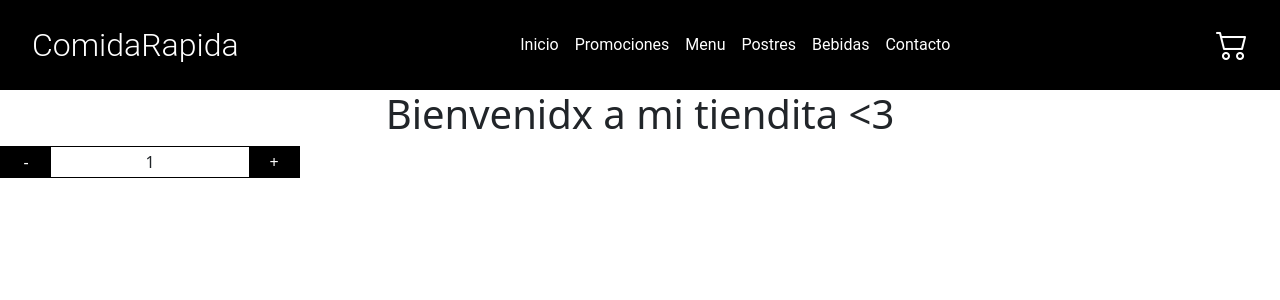
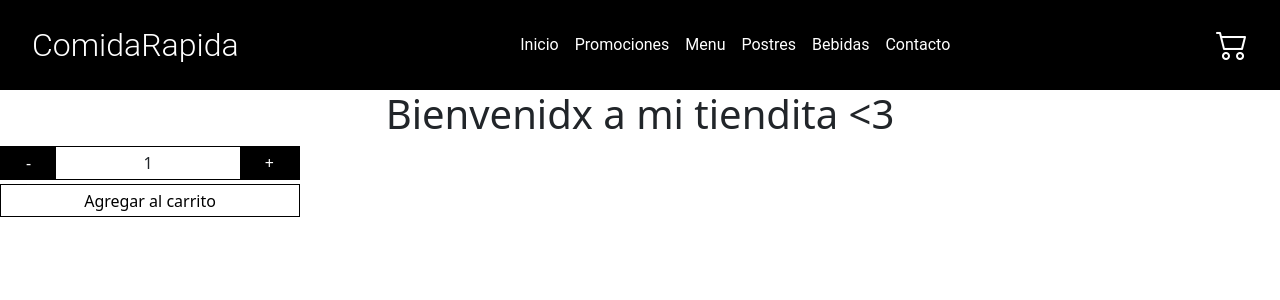
Before and after one commit to lucianina120/ecommerce, a React (Create React App) app: page / in a window 1280 px wide. Shown: the top 300 px of the page. Built offline with nearby package versions, Linux system fonts and the light colour scheme.

Commit message:
FIX add props onAdd and initial in ItemCount

```diff
--- a/src/components/ItemCount.css
+++ b/src/components/ItemCount.css
@@ -1,26 +1,48 @@
-.count{
+.card-count{
+    width: 300px;
+}
+
+.count {
     display: flex;
     flex-direction: row;
     border: solid black 1px;
     justify-content: space-between;
     align-items: center;
-    width: 300px;
-}
-
-.btn-count{
-    width: 50px;
-    height: 30px;
-    background-color: black;
-    color: white;
 
 }
 
- .btn-count:hover{
+.btn-count {
+    /* width: 50px; */
+    padding: 0.2rem 1.5rem;
+    background-color: black;
+    color: white;
+    border: solid black 1px;
+}
+
+.btn-count:hover {
     border: solid white 1px;
-
 }
-.btn-count:active{
+.btn-count:active {
     background-color: white;
     color: black;
+}
 
+.btn-add {
+    padding: 0.2rem 1.5rem;
+    background-color: white;
+    border: solid black 1px;
+    width: 100%;
 }
+
+.btn-add:hover {
+    background-color: black;
+    color:white;
+}
+.btn-add:active {
+    background-color: white;
+    color: black;
+}
+
+.fluid{
+    width: 100%;
+}
--- a/src/components/ItemCount.jsx
+++ b/src/components/ItemCount.jsx
@@ -1,9 +1,9 @@
 import "./ItemCount.css"
 import { useState } from "react"
 
-function ItemCount({stock}){
+function ItemCount({ stock, initial, onAdd }){
 
-    const [count, setCount]  = useState(1)
+    const [count, setCount]  = useState(initial)
 
     function contadorSuma() {
       if(count < stock){
@@ -17,12 +17,21 @@ function ItemCount({stock}){
       }
     }
 
+    function addToCart(){
+      onAdd(count)
+    }
+
+
     return(
-        <div className="count">
-            <button className="btn-count"  onClick={contadorResta}>-</button>
-            <span>{count}</span>
-            <button className="btn-count" onClick={contadorSuma}>+</button>
-        </div>
+          <div className="card-count">
+            <div className="count">
+              <button className="btn-count"  onClick={contadorResta}>-</button>
+              <span>{count}</span>
+              <button className="btn-count" onClick={contadorSuma}>+</button>
+            </div>
+            <button className="btn-add fluid mt-1" onClick={addToCart}>Agregar al carrito</button>
+          </div>
+
     )
 }
 
--- a/src/components/ItemListContainer.jsx
+++ b/src/components/ItemListContainer.jsx
@@ -1,10 +1,14 @@
 import ItemCount from "./ItemCount";
 
 function ItemListContainer({ greeting }) {
+
+    function onAdd (count){
+        alert(`Se agregaron ${count} item al carrito`)
+      }
     return (
         <div>
             <h1>{greeting}</h1>
-            <ItemCount stock={7} />
+            <ItemCount stock={7} initial={1} onAdd={onAdd}/>
         </div>
     );
 }
```
